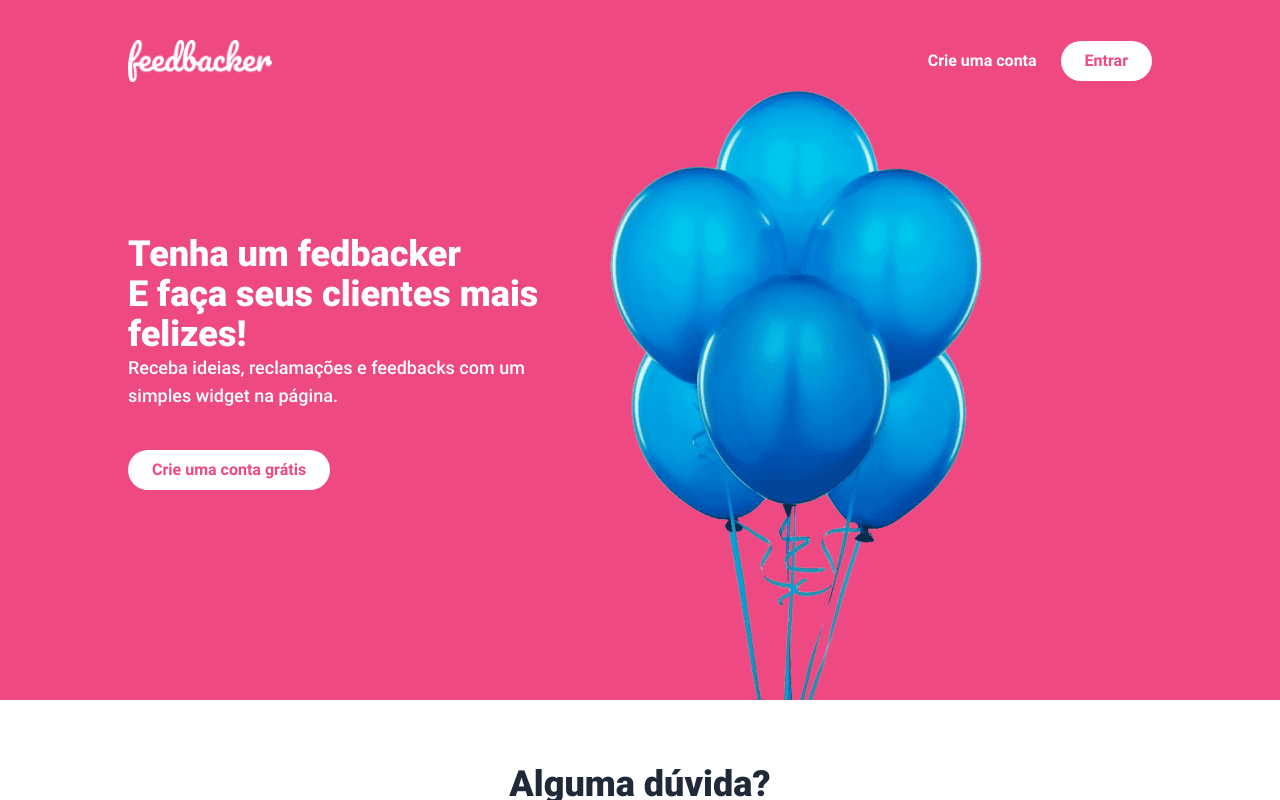
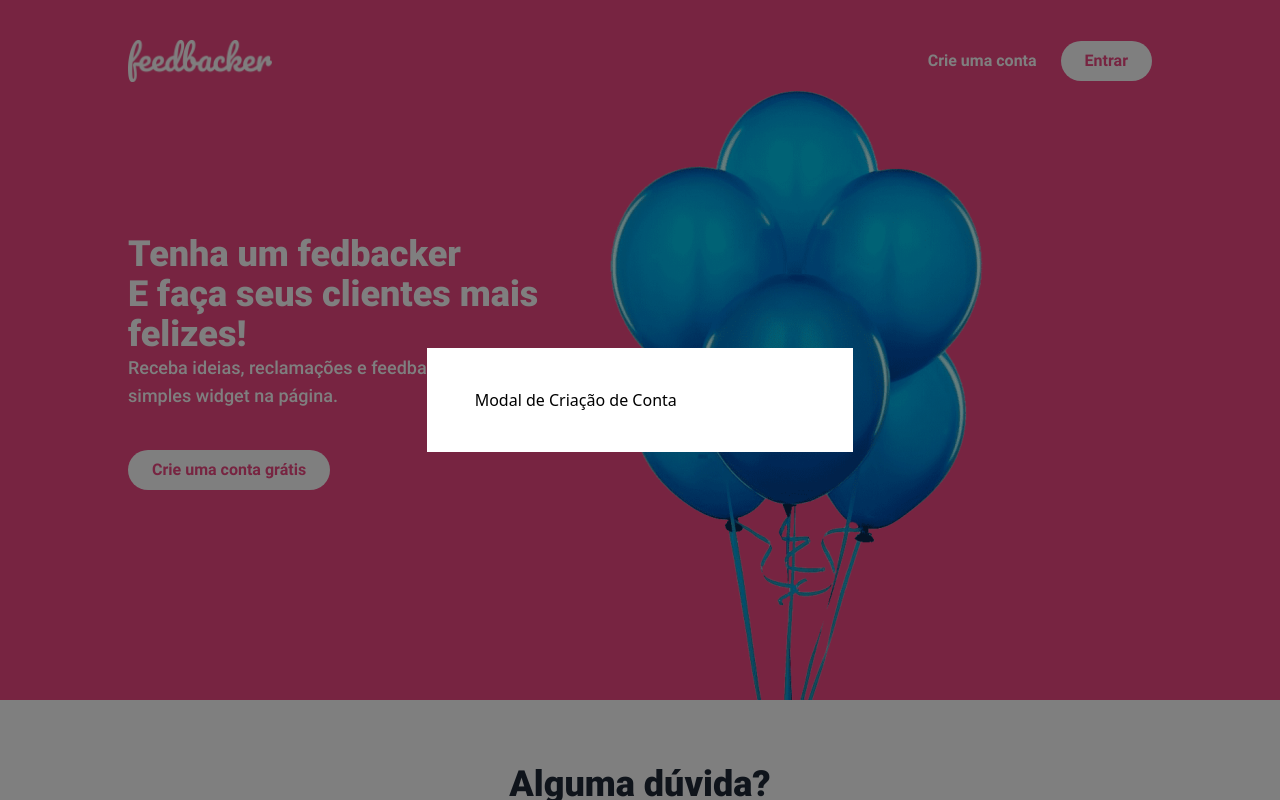
Before and after one commit to Mardoniosc/dashboard-vue, a Vue app: page / in a window 1280 px wide. Both pictures are taken after a click on the button "Crie uma conta". Shown: the top 800 px of the page. Built offline with nearby package versions, Linux system fonts and the light colour scheme.

Commit message:
Criando modal factory

```diff
--- a/package.json
+++ b/package.json
@@ -16,6 +16,7 @@
     "core-js": "^3.8.3",
     "postcss": "^7.0.39",
     "tailwindcss": "npm:@tailwindcss/postcss7-compat@^2.2.17",
+    "tiny-emitter": "^2.1.0",
     "vue": "^3.2.13",
     "vue-router": "^4.0.3",
     "vuex": "^4.0.0"
--- a/src/App.vue
+++ b/src/App.vue
@@ -1,3 +1,12 @@
 <template>
+  <modal-factory />
   <router-view/>
 </template>
+
+<script>
+
+import ModalFactory from './components/ModalFactory'
+export default {
+  components: { ModalFactory }
+}
+</script>
--- /dev/null
+++ b/src/components/ModalCreateAccount/index.vue
@@ -0,0 +1,9 @@
+<!-- eslint-disable vue/multi-word-component-names -->
+<template >
+  <h1>Modal de Criação de Conta</h1>
+</template>
+<script>
+export default {
+
+}
+</script>
--- /dev/null
+++ b/src/components/ModalFactory/index.vue
@@ -0,0 +1,79 @@
+<!-- eslint-disable vue/multi-word-component-names -->
+<template>
+  <teleport to='body'>
+    <div
+      v-if='state.isActive'
+      class="fixed top-0 left-0 z-50 flex items-center justify-center w-full h-full bg-black bg-opacity-50"
+      @click="handleModalToogle({ status: false })"
+    >
+      <div
+        class="fixed mx-10"
+        :class="state.width"
+        @click.stop
+      >
+        <div class="flex flex-col overflw-hidden bg-white rounded-lg animate__animated animate__fadeInDown animate__faster">
+          <div class="flex flex-col px-12 py-10 bg-white">
+            <component :is="state.component"></component>
+          </div>
+        </div>
+      </div>
+    </div>
+  </teleport>
+</template>
+<script>
+import { defineAsyncComponent, onBeforeUnmount, onMounted, reactive } from 'vue'
+import useModal from '../../hooks/useModal'
+
+const ModalLogin = defineAsyncComponent(() => import('../ModalLogin'))
+const ModalCreateAccount = defineAsyncComponent(() => import('../ModalCreateAccount'))
+
+const DEFAULT_WIDTH = 'w-3/4 lg:w-1/3'
+
+export default {
+  components: {
+    ModalLogin,
+    ModalCreateAccount
+  },
+
+  setup () {
+    const modal = useModal()
+
+    const state = reactive({
+      isActive: false,
+      component: {},
+      props: {},
+      width: DEFAULT_WIDTH
+    })
+
+    onMounted(() => {
+      modal.listen(handleModalToogle)
+    })
+
+    onBeforeUnmount(() => {
+      modal.off(handleModalToogle)
+    })
+
+    function handleModalToogle (payload) {
+      if (payload.status) {
+        state.component = payload.component
+        state.props = payload.props
+        state.width = payload.width ?? DEFAULT_WIDTH
+      } else {
+        state.component = {}
+        state.props = {}
+        state.width = DEFAULT_WIDTH
+      }
+
+      state.isActive = payload.status
+    }
+
+    return {
+      state,
+      handleModalToogle
+    }
+  }
+}
+</script>
+<style>
+
+</style>
--- /dev/null
+++ b/src/components/ModalLogin/index.vue
@@ -0,0 +1,9 @@
+<!-- eslint-disable vue/multi-word-component-names -->
+<template >
+  <h1>Modal de login</h1>
+</template>
+<script>
+export default {
+
+}
+</script>
--- /dev/null
+++ b/src/hooks/useModal.js
@@ -0,0 +1,23 @@
+import bus from '../utils/bus'
+
+const EVENT_NAME = 'modal:toggle'
+
+export default function useModal () {
+  function open (payload = {}) {
+    bus.emit(EVENT_NAME, { status: true, ...payload })
+  }
+
+  function close (payload = {}) {
+    bus.emit(EVENT_NAME, { status: false, ...payload })
+  }
+
+  function listen (fn) {
+    bus.on(EVENT_NAME, fn)
+  }
+
+  function off (fn) {
+    bus.off(EVENT_NAME, fn)
+  }
+
+  return { open, close, listen, off }
+}
--- /dev/null
+++ b/src/utils/bus.js
@@ -0,0 +1,3 @@
+import Emitter from 'tiny-emitter'
+
+export default new Emitter()
--- a/src/views/Home/CustomHeader.vue
+++ b/src/views/Home/CustomHeader.vue
@@ -9,11 +9,13 @@
 
         <div class="flex">
           <button
+            @click="() => emit('create-account')"
             class="px-6 py-2 font-bold rounded-full text-white focus:outline-none"
           >
             Crie uma conta
           </button>
           <button
+          @click="() => emit('login')"
             class="px-6 py-2 font-bold bg-white rounded-full text-brand-main focus:outline-none"
           >
             Entrar
@@ -46,6 +48,9 @@
 </template>
 <script>
 export default {
+  setup (_, { emit }) {
+    return { emit }
+  }
 
 }
 </script>
--- a/src/views/Home/index.vue
+++ b/src/views/Home/index.vue
@@ -14,12 +14,14 @@
 import { useRouter } from 'vue-router'
 import CustomHeader from './CustomHeader'
 import Contact from './Contact'
+import useModal from '../../hooks/useModal'
 
 export default {
   components: { CustomHeader, Contact },
 
   setup () {
     const router = useRouter()
+    const modal = useModal()
 
     onMounted(() => {
       const token = window.localStorage.getItem('token')
@@ -28,9 +30,17 @@
       }
     })
 
-    function handleLogin () {}
+    function handleLogin () {
+      modal.open({
+        component: 'ModalLogin'
+      })
+    }
 
-    function handleAccountCreate () {}
+    function handleAccountCreate () {
+      modal.open({
+        component: 'ModalCreateAccount'
+      })
+    }
 
     return {
       handleLogin,
```
Also changed, not shown: 1 other file (tests, documents, lock files or other folders).
